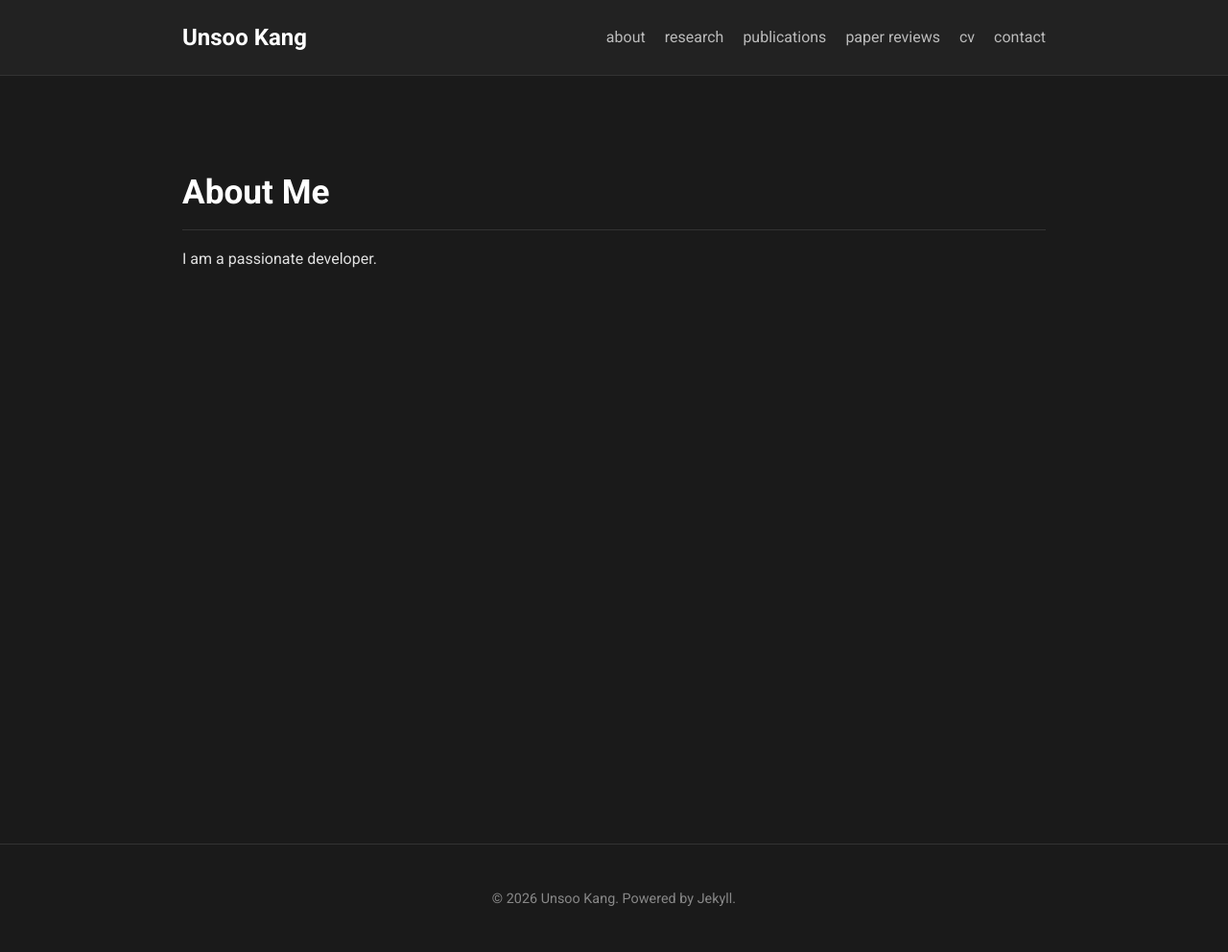
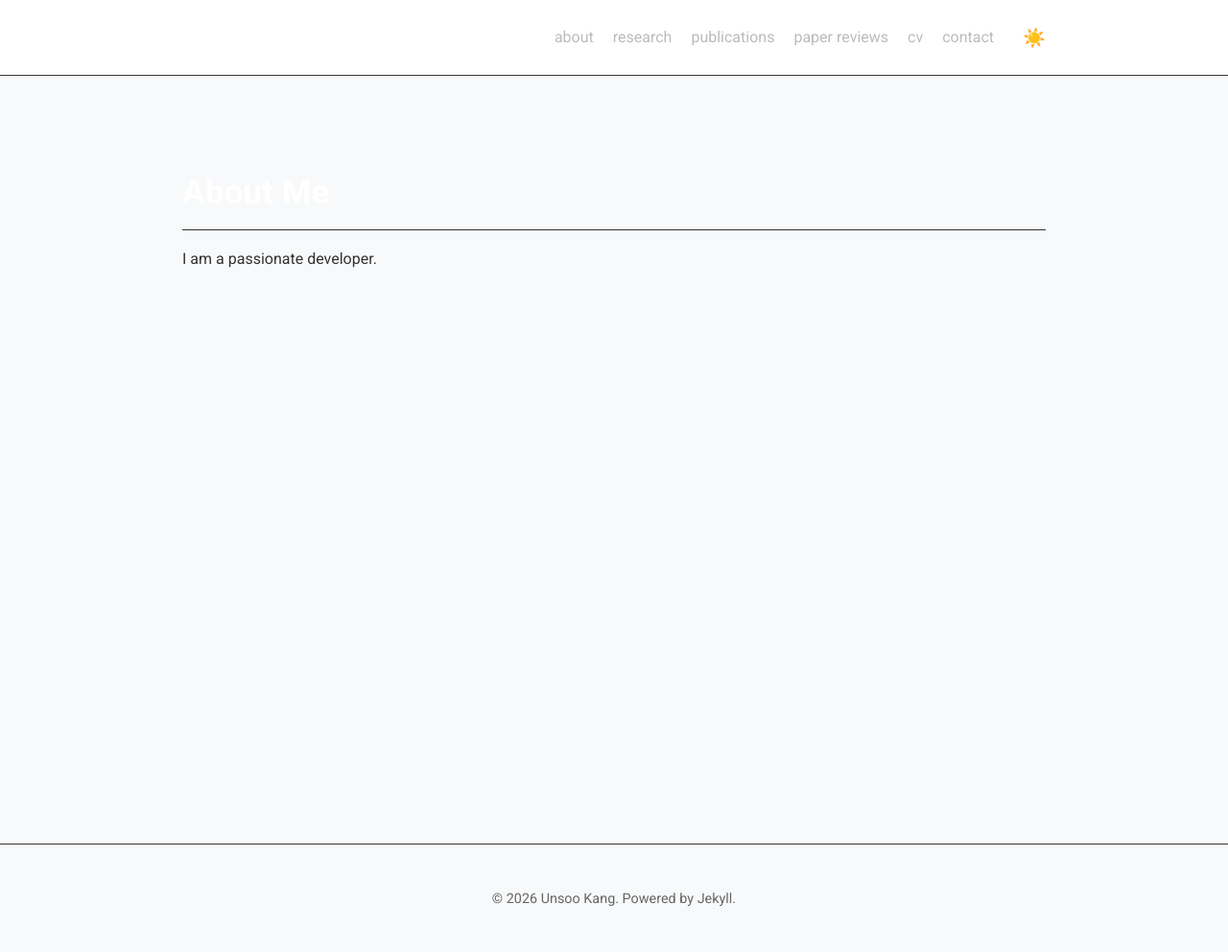
Before and after one commit to uskmba/uskmba.github.io, a Jekyll site: the page built from about.md, in a window 1280 px wide. Shown: the whole page at 96% size. Built offline with Jekyll 4.4.1, drawn with Linux system fonts in a browser that asks for light colours.

Commit message:
light mode and toggle

```diff
--- a/_layouts/default.html
+++ b/_layouts/default.html
@@ -1,5 +1,6 @@
 <!DOCTYPE html>
 <html lang="en">
+
 <head>
     <meta charset="UTF-8">
     <meta name="viewport" content="width=device-width, initial-scale=1.0">
@@ -7,7 +8,13 @@
     <link rel="stylesheet" href="{{ '/assets/css/style.css' | relative_url }}">
     <!-- Google Fonts -->
     <link href="https://fonts.googleapis.com/css2?family=Roboto:wght@300;400;700&display=swap" rel="stylesheet">
+    <script>
+        const storedTheme = localStorage.getItem('theme') || (window.matchMedia("(prefers-color-scheme: dark)").matches ? "dark" : "light");
+        if (storedTheme)
+            document.documentElement.setAttribute('data-theme', storedTheme)
+    </script>
 </head>
+
 <body>
 
     <header class="site-header">
@@ -20,6 +27,10 @@
                 <a href="{{ '/paper-review' | relative_url }}" class="page-link">Paper Reviews</a>
                 <a href="{{ '/cv' | relative_url }}" class="page-link">CV</a>
                 <a href="{{ '/contact' | relative_url }}" class="page-link">Contact</a>
+                <button id="theme-toggle" class="theme-toggle" aria-label="Toggle Theme">
+                    <span class="icon-moon">🌙</span>
+                    <span class="icon-sun" style="display:none;">☀️</span>
+                </button>
             </nav>
         </div>
     </header>
@@ -36,5 +47,41 @@
         </div>
     </footer>
 
+    <script>
+        const themeToggle = document.getElementById('theme-toggle');
+        const iconMoon = document.querySelector('.icon-moon');
+        const iconSun = document.querySelector('.icon-sun');
+
+        // Function to update the icons based on the current theme
+        const updateIcons = (theme) => {
+            if (theme === 'light') {
+                iconMoon.style.display = 'none';
+                iconSun.style.display = 'inline';
+            } else {
+                iconMoon.style.display = 'inline';
+                iconSun.style.display = 'none';
+            }
+        };
+
+        // Initialize icons on page load
+        const currentTheme = document.documentElement.getAttribute('data-theme');
+        updateIcons(currentTheme);
+
+        // Toggle functionality
+        themeToggle.addEventListener('click', () => {
+            let targetTheme = 'light';
+            let currentTheme = document.documentElement.getAttribute("data-theme");
+
+            if (currentTheme === "light") {
+                targetTheme = "dark";
+            }
+
+            document.documentElement.setAttribute('data-theme', targetTheme)
+            localStorage.setItem('theme', targetTheme);
+            updateIcons(targetTheme);
+        });
+    </script>
+
 </body>
+
 </html>
--- a/assets/css/style.css
+++ b/assets/css/style.css
@@ -5,6 +5,34 @@
     --link-color: #8cb4ff;
     --header-bg: #222222;
     --footer-text: #888888;
+    --pub-bg: #252525;
+}
+
+[data-theme="light"] {
+    --bg-color: #f8f9fa;
+    --text-color: #333333;
+    --accent-color: #0056b3;
+    --link-color: #007bff;
+    --header-bg: #ffffff;
+    --footer-text: #666666;
+    --pub-bg: #ffffff;
+}
+
+/* Theme Toggle Button */
+.theme-toggle {
+    background: none;
+    border: none;
+    cursor: pointer;
+    font-size: 1.2rem;
+    padding: 0;
+    color: var(--text-color);
+    margin-left: 10px;
+    display: flex;
+    align-items: center;
+}
+
+.theme-toggle:focus {
+    outline: none;
 }
 
 body {
@@ -104,7 +132,7 @@ img {
 
 /* Publications List */
 .publication-item {
-    background-color: #252525;
+    background-color: var(--pub-bg);
     padding: 20px;
     border-radius: 8px;
     margin-bottom: 20px;
```
